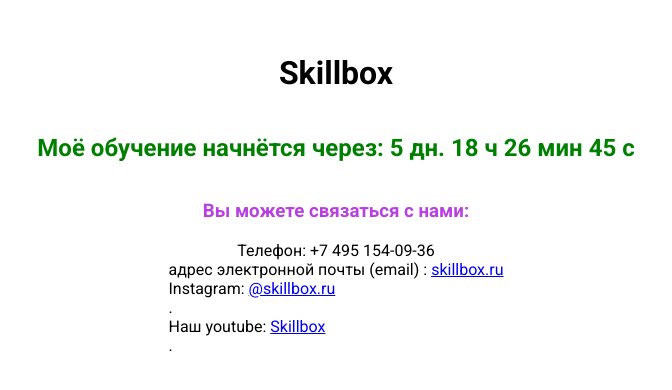
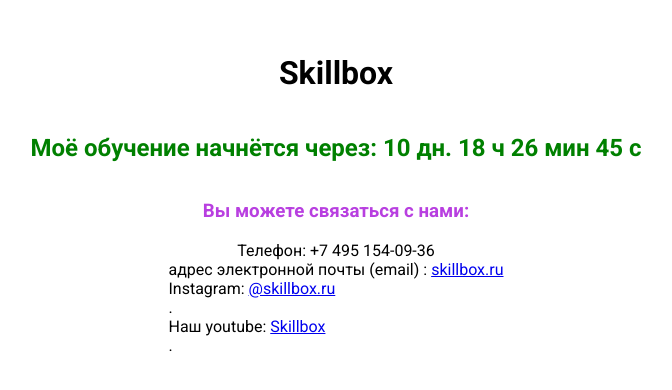
Before and after one commit to veremeichik777/SkillboxDemoApp, a plain HTML site: page index.html in a window 1280 px wide. Shown: the part 214-604 px from the top of the page, without its empty margins (304-976 px from the left). Drawn offline with Linux system fonts and the light colour scheme.

Commit message:
Updated date start learning

```diff
--- a/index.html
+++ b/index.html
@@ -23,7 +23,7 @@
 	</style>
 	<script>
 	// Set the date we're counting down to
-	var countDownDate = new Date("February 5, 2022 15:37:25").getTime();
+	var countDownDate = new Date("February 10, 2022 15:37:25").getTime();
 
 	// Update the count down every 1 second
 	var x = setInterval(function() {
```
